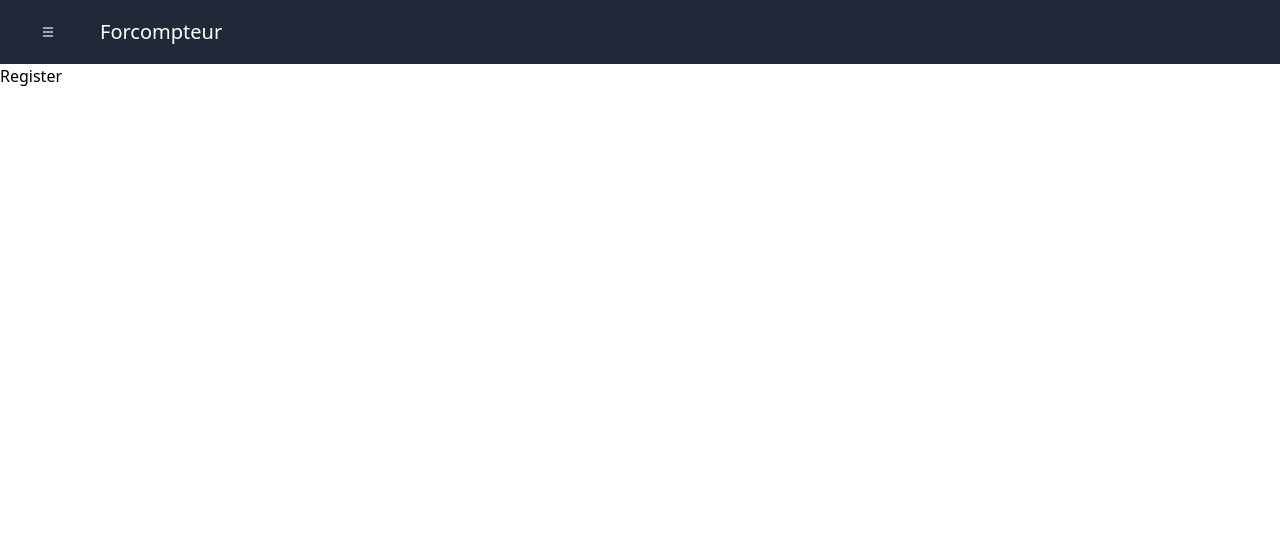
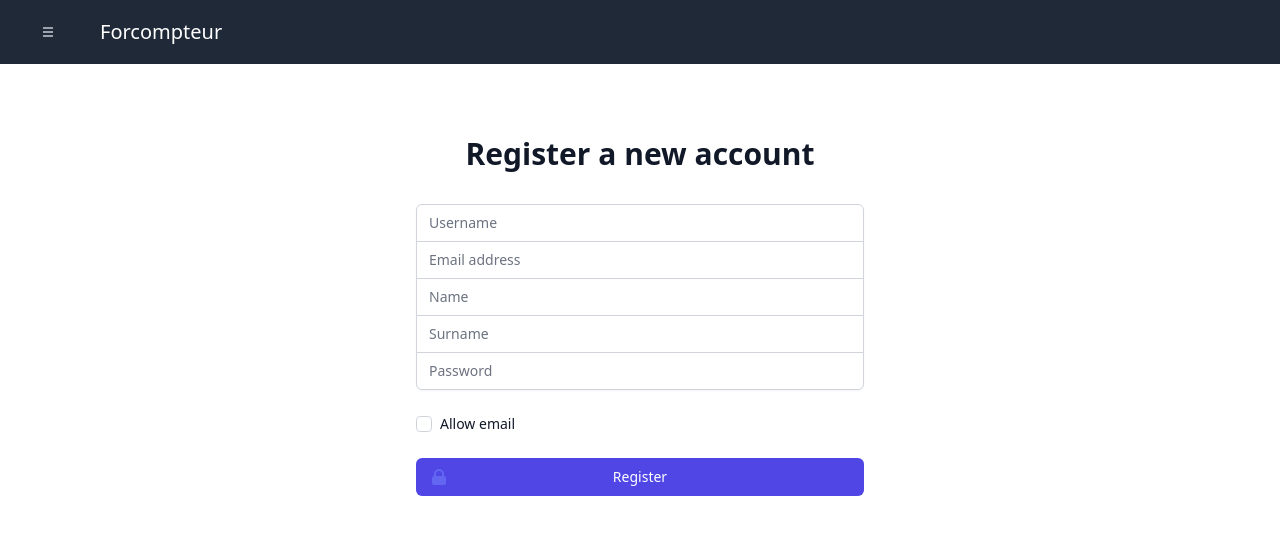
Before and after one commit to batleforc/Focompteur, a React (Create React App) app in the folder Client/: page /register in a window 1280 px wide. Shown: the top 534 px of the page. Built offline with nearby package versions, Linux system fonts and the light colour scheme.

Commit message:
[add] basic language and Form

```diff
--- /dev/null
+++ b/Client/src/lang/en.json
@@ -0,0 +1,12 @@
+{
+  "registerNewAccount": "Register a new account",
+  "SignInToAccount": "Sign in to your account",
+  "Username": "Username",
+  "EmailAddress": "Email address",
+  "Name": "Name",
+  "Surname": "Surname",
+  "Password": "Password",
+  "Register": "Register",
+  "SignIn": "sign in",
+  "AllowEmail": "Allow email"
+}
--- /dev/null
+++ b/Client/src/lang/fr.json
@@ -0,0 +1,3 @@
+{
+  "welcome": "Bienvenue"
+}
--- a/Client/src/pages/Login.tsx
+++ b/Client/src/pages/Login.tsx
@@ -1,8 +1,76 @@
 import * as React from "react";
 import { connect } from "react-redux";
 import { RootState } from "../action";
+import { useTranslation } from "react-i18next";
+const Login = () => {
+  const { t } = useTranslation();
+  return (
+    <div className="flex items-center justify-center py-12 px-4 sm:px-6 lg:px-8">
+      <div className="max-w-md w-full space-y-8">
+        <div>
+          <h2 className="mt-6 text-center text-3xl font-extrabold text-gray-900">
+            {t("SignInToAccount")}
+          </h2>
+        </div>
+        <form className="mt-8 space-y-6" action="#" method="POST">
+          <input type="hidden" name="remember" value="true" />
+          <div className="rounded-md shadow-sm -space-y-px">
+            <div>
+              <label htmlFor="Username" className="sr-only">
+                {t("Username")}
+              </label>
+              <input
+                id="Username"
+                name="Username"
+                type="Username"
+                autoComplete="Username"
+                required
+                className="form-input appearance-none rounded-none relative block w-full px-3 py-2 border border-gray-300 placeholder-gray-500 text-gray-900 rounded-t-md focus:outline-none focus:ring-indigo-500 focus:border-indigo-500 focus:z-10 sm:text-sm"
+                placeholder={t("Username")}
+              />
+            </div>
+            <div>
+              <label htmlFor="password" className="sr-only">
+                {t("Password")}
+              </label>
+              <input
+                id="password"
+                name="password"
+                type="password"
+                autoComplete="current-password"
+                required
+                className="form-input appearance-none rounded-none relative block w-full px-3 py-2 border border-gray-300 placeholder-gray-500 text-gray-900 rounded-b-md focus:outline-none focus:ring-indigo-500 focus:border-indigo-500 focus:z-10 sm:text-sm"
+                placeholder={t("Password")}
+              />
+            </div>
+          </div>
 
-const Login = () => {
-  return <div>Login</div>;
+          <div>
+            <button
+              type="submit"
+              className="group relative w-full flex justify-center py-2 px-4 border border-transparent text-sm font-medium rounded-md text-white bg-indigo-600 hover:bg-indigo-700 focus:outline-none focus:ring-2 focus:ring-offset-2 focus:ring-indigo-500"
+            >
+              <span className="absolute left-0 inset-y-0 flex items-center pl-3">
+                <svg
+                  className="h-5 w-5 text-indigo-500 group-hover:text-indigo-400"
+                  xmlns="http://www.w3.org/2000/svg"
+                  viewBox="0 0 20 20"
+                  fill="currentColor"
+                  aria-hidden="true"
+                >
+                  <path
+                    fillRule="evenodd"
+                    d="M5 9V7a5 5 0 0110 0v2a2 2 0 012 2v5a2 2 0 01-2 2H5a2 2 0 01-2-2v-5a2 2 0 012-2zm8-2v2H7V7a3 3 0 016 0z"
+                    clipRule="evenodd"
+                  />
+                </svg>
+              </span>
+              {t("SignIn")}
+            </button>
+          </div>
+        </form>
+      </div>
+    </div>
+  );
 };
 export default connect((state: RootState) => ({}))(Login);
--- a/Client/src/pages/Register.tsx
+++ b/Client/src/pages/Register.tsx
@@ -1,8 +1,134 @@
 import * as React from "react";
 import { connect } from "react-redux";
 import { RootState } from "../action";
+import { useTranslation } from "react-i18next";
+const Register = () => {
+  const { t } = useTranslation();
+  return (
+    <div className="flex items-center justify-center py-12 px-4 sm:px-6 lg:px-8">
+      <div className="max-w-md w-full space-y-8">
+        <div>
+          <h2 className="mt-6 text-center text-3xl font-extrabold text-gray-900">
+            {t("registerNewAccount")}
+          </h2>
+        </div>
+        <form className="mt-8 space-y-6" action="#" method="POST">
+          <input type="hidden" name="remember" value="true" />
+          <div className="rounded-md shadow-sm -space-y-px">
+            <div>
+              <label htmlFor="Username" className="sr-only">
+                {t("Username")}
+              </label>
+              <input
+                id="Username"
+                name="Username"
+                type="text"
+                required
+                className="form-input appearance-none rounded-none relative block w-full px-3 py-2 border border-gray-300 placeholder-gray-500 text-gray-900 rounded-t-md focus:outline-none focus:ring-indigo-500 focus:border-indigo-500 focus:z-10 sm:text-sm"
+                placeholder={t("Username")}
+              />
+            </div>
+            <div>
+              <label htmlFor="email-address" className="sr-only">
+                {t("EmailAddress")}
+              </label>
+              <input
+                id="email-address"
+                name="email"
+                type="email"
+                autoComplete="new-password"
+                required
+                className="form-input appearance-none relative block w-full px-3 py-2 border border-gray-300 placeholder-gray-500 text-gray-900  focus:outline-none focus:ring-indigo-500 focus:border-indigo-500 focus:z-10 sm:text-sm"
+                placeholder={t("EmailAddress")}
+              />
+            </div>
+            <div>
+              <label htmlFor="Name" className="sr-only">
+                {t("Name")}
+              </label>
+              <input
+                id="email-address"
+                name="Name"
+                type="Name"
+                autoComplete="new-password"
+                required
+                className="form-input appearance-none relative block w-full px-3 py-2 border border-gray-300 placeholder-gray-500 text-gray-900  focus:outline-none focus:ring-indigo-500 focus:border-indigo-500 focus:z-10 sm:text-sm"
+                placeholder={t("Name")}
+              />
+            </div>
+            <div>
+              <label htmlFor="Surname" className="sr-only">
+                {t("Surname")}
+              </label>
+              <input
+                id="Surname"
+                name="Surname"
+                type="Surname"
+                autoComplete="new-password"
+                required
+                className="form-input appearance-none relative block w-full px-3 py-2 border border-gray-300 placeholder-gray-500 text-gray-900  focus:outline-none focus:ring-indigo-500 focus:border-indigo-500 focus:z-10 sm:text-sm"
+                placeholder={t("Surname")}
+              />
+            </div>
+            <div>
+              <label htmlFor="password" className="sr-only">
+                {t("Password")}
+              </label>
+              <input
+                id="password"
+                name="password"
+                type="password"
+                autoComplete="off"
+                required
+                className="form-input appearance-none rounded-none relative block w-full px-3 py-2 border border-gray-300 placeholder-gray-500 text-gray-900 rounded-b-md focus:outline-none focus:ring-indigo-500 focus:border-indigo-500 focus:z-10 sm:text-sm"
+                placeholder={t("Password")}
+              />
+            </div>
+          </div>
 
-const Register = () => {
-  return <div>Register</div>;
+          <div className="flex items-center justify-between">
+            <div className="flex items-center">
+              <input
+                id="remember-me"
+                name="remember-me"
+                type="checkbox"
+                className="form-checkbox h-4 w-4 text-indigo-600 focus:ring-indigo-500 border-gray-300 rounded"
+              />
+              <label
+                htmlFor="remember-me"
+                className="ml-2 block text-sm text-gray-900"
+              >
+                {t("AllowEmail")}
+              </label>
+            </div>
+          </div>
+
+          <div>
+            <button
+              type="submit"
+              className="group relative w-full flex justify-center py-2 px-4 border border-transparent text-sm font-medium rounded-md text-white bg-indigo-600 hover:bg-indigo-700 focus:outline-none focus:ring-2 focus:ring-offset-2 focus:ring-indigo-500"
+            >
+              <span className="absolute left-0 inset-y-0 flex items-center pl-3">
+                <svg
+                  className="h-5 w-5 text-indigo-500 group-hover:text-indigo-400"
+                  xmlns="http://www.w3.org/2000/svg"
+                  viewBox="0 0 20 20"
+                  fill="currentColor"
+                  aria-hidden="true"
+                >
+                  <path
+                    fillRule="evenodd"
+                    d="M5 9V7a5 5 0 0110 0v2a2 2 0 012 2v5a2 2 0 01-2 2H5a2 2 0 01-2-2v-5a2 2 0 012-2zm8-2v2H7V7a3 3 0 016 0z"
+                    clipRule="evenodd"
+                  />
+                </svg>
+              </span>
+              {t("Register")}
+            </button>
+          </div>
+        </form>
+      </div>
+    </div>
+  );
 };
 export default connect((state: RootState) => ({}))(Register);
--- a/Client/tailwind.config.js
+++ b/Client/tailwind.config.js
@@ -7,5 +7,9 @@
   variants: {
     extend: {},
   },
-  plugins: [],
+  plugins: [
+    require("@tailwindcss/forms")({
+      strategy: "class",
+    }),
+  ],
 };
```
